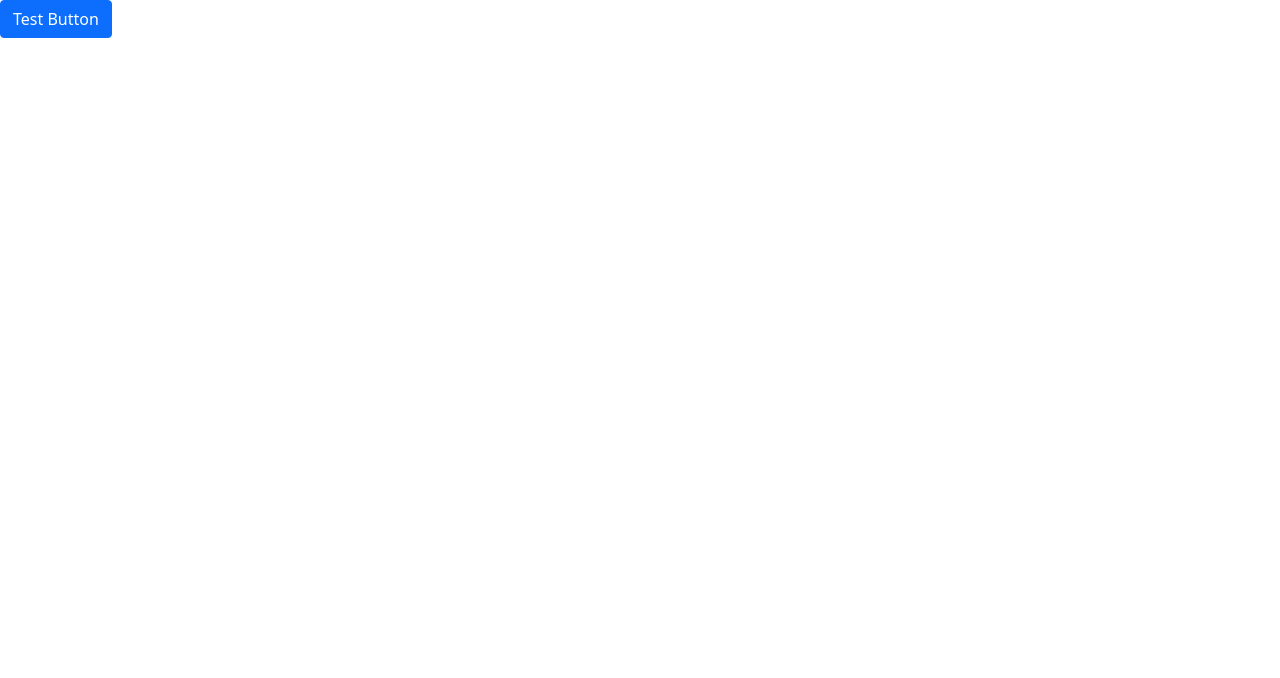
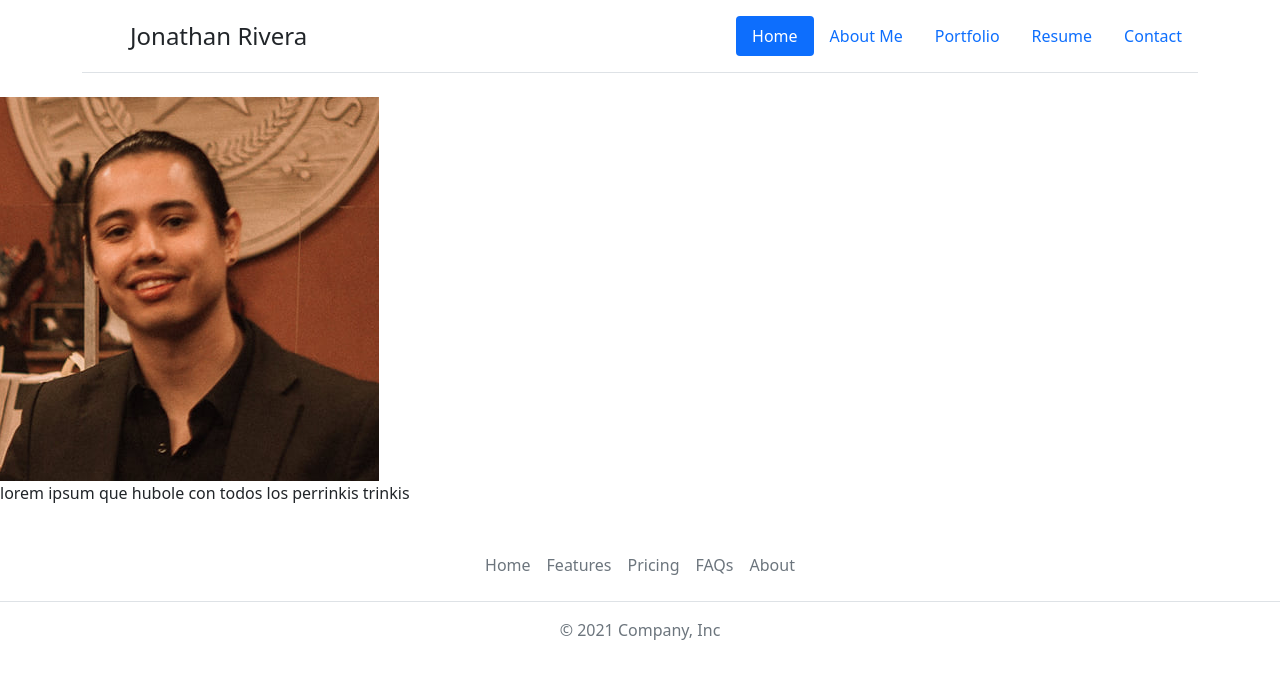
Before and after one commit to thisisjona/react-portfolio, a React (Create React App) app: page / in a window 1280 px wide. Shown: the top 678 px of the page. Built offline with nearby package versions, Linux system fonts and the light colour scheme.

Commit message:
about component

```diff
--- a/src/App.js
+++ b/src/App.js
@@ -2,8 +2,9 @@ import React from 'react';
 import Nav from './components/Nav';
 import About from './components/About';
 import Contact from './components/Contact';
+import Portfolio from './components/Portfolio';
+import Footer from './components/Footer';
 
-import Button from 'react-bootstrap/Button';
 import 'bootstrap/dist/css/bootstrap.min.css';
 
 import './App.css';
@@ -11,9 +12,13 @@ import './App.css';
 function App() {
   return (
     <div>
-      <Button>Test Button</Button>
+      <Nav></Nav>
+      <main>
+      <About></About>
+
+      </main>
+      <Footer></Footer>
     </div>
-
   );
 }
 
--- a/src/components/About/index.js
+++ b/src/components/About/index.js
@@ -1,11 +1,14 @@
 import React from "react";
+import profilePic from '../../assets/images/react-prof-headshot.png';
+
 
 function About() {
     return(
-        <div>
-
-        </div>
-    );
+      <div>
+         <img src={profilePic} alt='profile pic'/>
+         <p>lorem ipsum que hubole con todos los perrinkis trinkis</p>
+      </div>
+    )
 }
 
 export default About;
--- a/src/components/Footer/index.js
+++ b/src/components/Footer/index.js
@@ -3,7 +3,16 @@ import React from "react";
 function Footer() {
     return(
         <div>
-
+<footer class="py-3 my-4">
+    <ul class="nav justify-content-center border-bottom pb-3 mb-3">
+      <li class="nav-item"><a href="#" class="nav-link px-2 text-muted">Home</a></li>
+      <li class="nav-item"><a href="#" class="nav-link px-2 text-muted">Features</a></li>
+      <li class="nav-item"><a href="#" class="nav-link px-2 text-muted">Pricing</a></li>
+      <li class="nav-item"><a href="#" class="nav-link px-2 text-muted">FAQs</a></li>
+      <li class="nav-item"><a href="#" class="nav-link px-2 text-muted">About</a></li>
+    </ul>
+    <p class="text-center text-muted">© 2021 Company, Inc</p>
+  </footer>
         </div>
     );
 }
--- a/src/components/Nav/index.js
+++ b/src/components/Nav/index.js
@@ -2,9 +2,24 @@ import React from "react";
 
 function Nav() {
     return(
-        <div>
 
-        </div>
+            <div class="container">
+    <header class="d-flex flex-wrap justify-content-center py-3 mb-4 border-bottom">
+      <a href="/" class="d-flex align-items-center mb-3 mb-md-0 me-md-auto text-dark text-decoration-none">
+        <svg class="bi me-2" width="40" height="32"><use></use></svg>
+        <span class="fs-4">Jonathan Rivera</span>
+      </a>
+
+      <ul class="nav nav-pills">
+        <li class="nav-item"><a href="#" class="nav-link active" aria-current="page">Home</a></li>
+        <li class="nav-item"><a href="#" class="nav-link">About Me</a></li>
+        <li class="nav-item"><a href="#" class="nav-link">Portfolio</a></li>
+        <li class="nav-item"><a href="#" class="nav-link">Resume</a></li>
+        <li class="nav-item"><a href="#" class="nav-link">Contact</a></li>
+      </ul>
+    </header>
+  </div>
+
     );
 }
 
--- a/src/components/Header/index.js
+++ b/src/components/Portfolio/index.js
@@ -1,6 +1,6 @@
 import React from "react";
 
-function Header() {
+function Portfolio() {
     return(
         <div>
 
@@ -8,4 +8,4 @@ function Header() {
     );
 }
 
-export default Header;
+export default Portfolio;
--- /dev/null
+++ b/src/components/Resume/index.js
@@ -0,0 +1 @@
+import React from "react";
```
Also changed, not shown: src/components/Project/index.js (deleted, +0 -11 lines), src/assets/images/react-prof-headshot.png (added).
